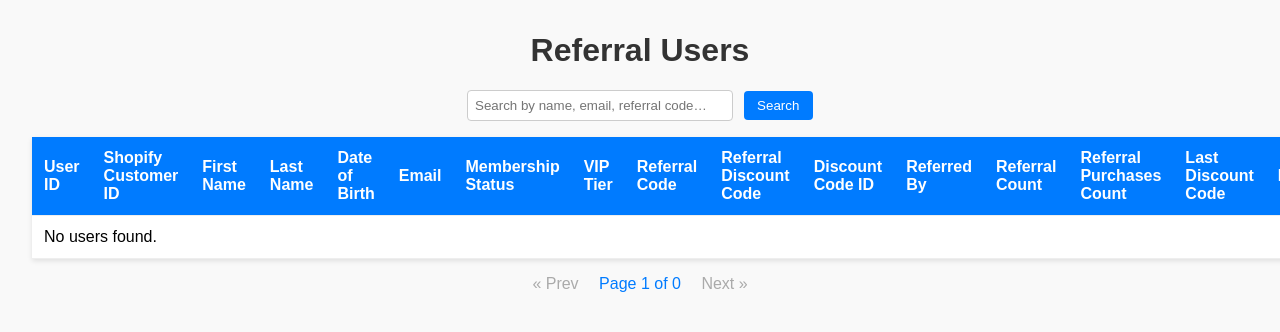
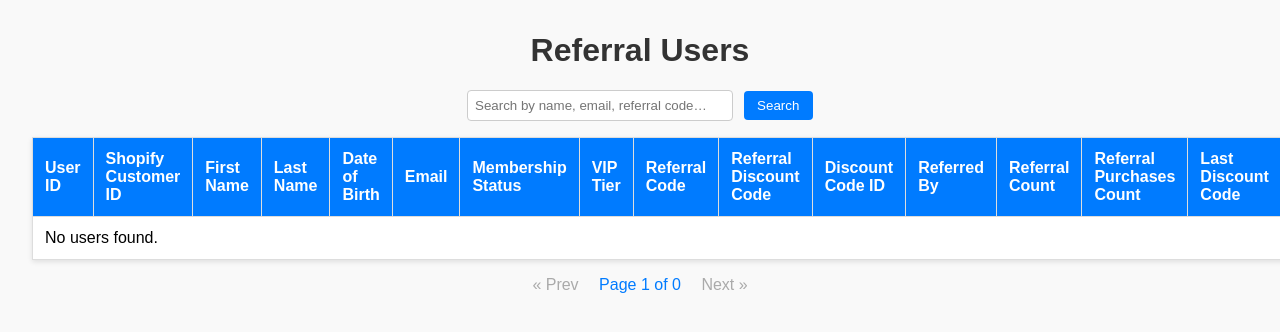
Before and after one commit to ishuesiah/referral-web-app, a Flask app: page /users in a window 1280 px wide; the page is wider, and only the part inside the window is pictured. Shown: the top 332 px of that part. Run offline with Flask 3, Linux system fonts and the light colour scheme; the visitor is signed in with stand-in values (Sample User, id 1).

Commit message:
Update users.html

```diff
--- a/app/templates/users.html
+++ b/app/templates/users.html
@@ -38,13 +38,14 @@
     table {
       width: 100%;
       border-collapse: collapse;
+      border: 1px solid #ddd;
       background: white;
       box-shadow: 0 2px 5px rgba(0,0,0,0.1);
     }
     th, td {
       padding: 0.75em;
       text-align: left;
-      border-bottom: 1px solid #eee;
+      border: 1px solid #ddd;
     }
     th {
       background-color: #007bff;
@@ -52,6 +53,9 @@
     }
     tr:nth-child(even) {
       background-color: #f7f7f7;
+    }
+    tr:hover {
+      background-color: #eaeaea;
     }
     nav.pagination {
       text-align: center;
@@ -170,7 +174,6 @@
     </tbody>
   </table>
 
-
   <nav class="pagination" aria-label="Page navigation">
     {% if pagination.has_prev %}
       <a href="{{ url_for('main.list_users', page=pagination.prev_num, q=q) }}">&laquo; Prev</a>
```
Lines whose indentation alone changed are shown as unchanged.
